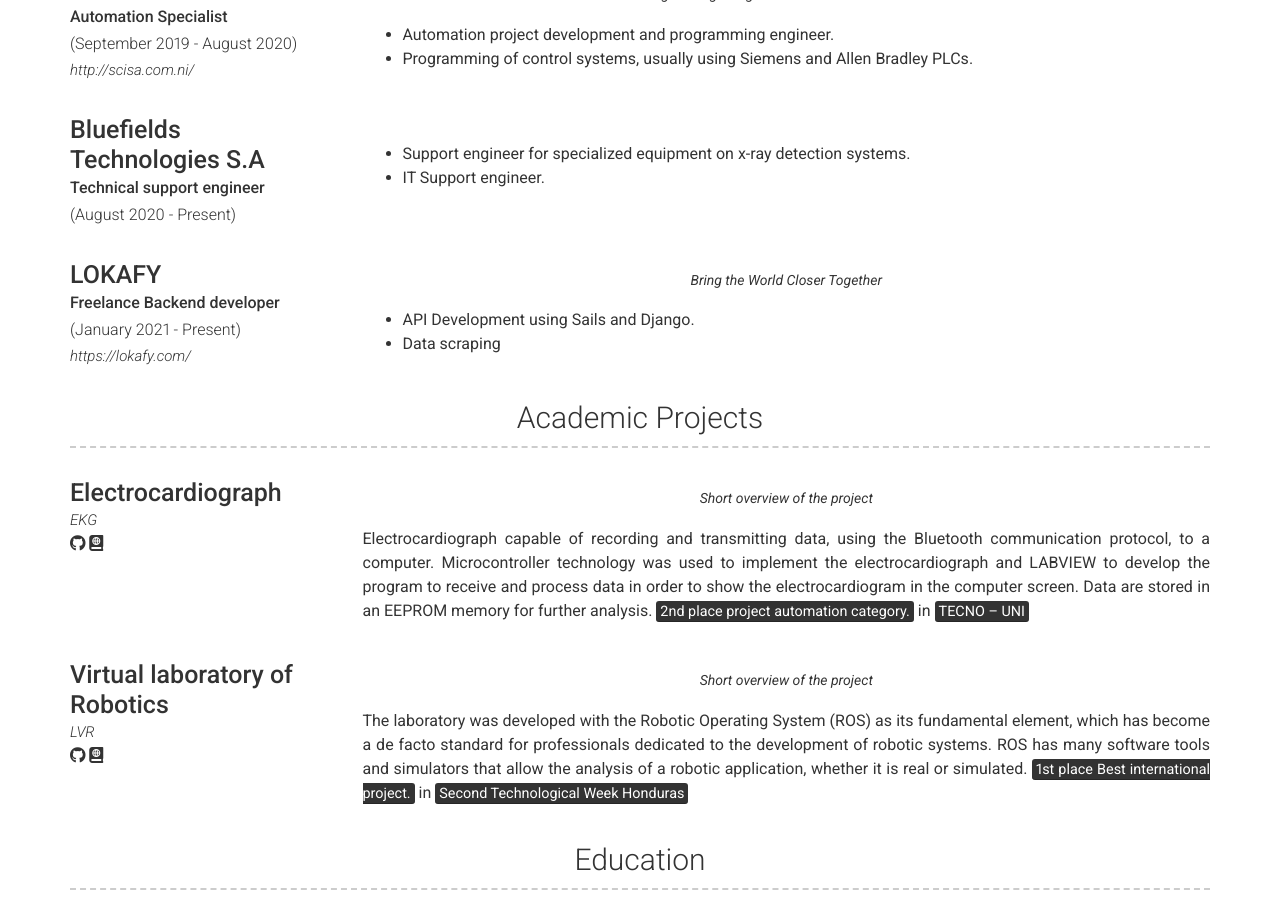
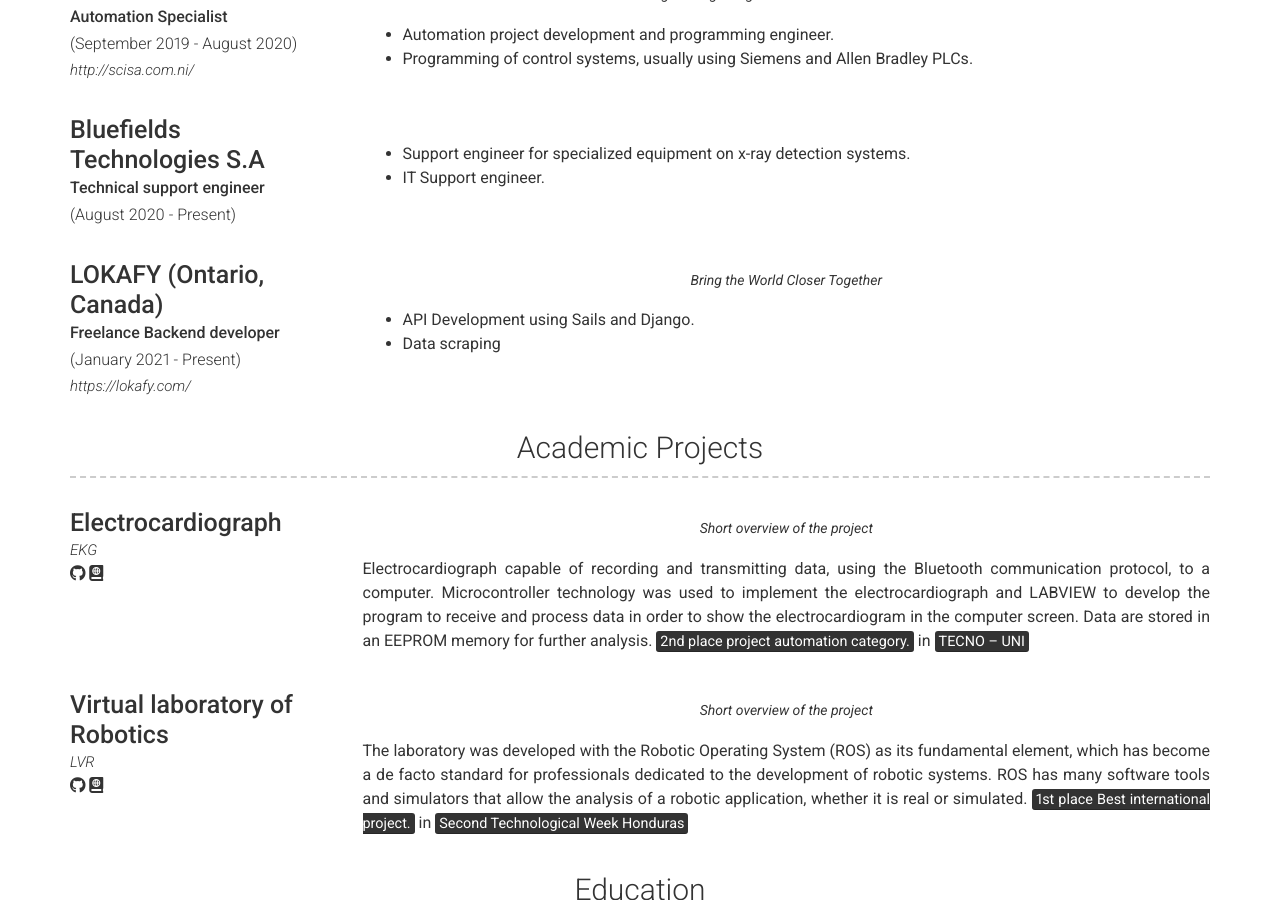
Before and after one commit to myalfred03/myalfred03.github.io, a Jekyll site: the page built from index.md, in a window 1280 px wide and 900 px high, scrolled down 1508 px. Built offline with Jekyll 4.4.1, drawn with Linux system fonts in a browser that asks for light colours; nearby versions of some CDN libraries.

Commit message:
Update _config.yml

```diff
--- a/_config.yml
+++ b/_config.yml
@@ -98,7 +98,7 @@ content:
           - Support engineer for specialized equipment on x-ray detection systems.
           - IT Support engineer.
       - layout: left
-        title: LOKAFY
+        title: LOKAFY (Ontario, Canada)
         sub_title: Freelance Backend developer
         caption: (January 2021 - Present)
         link: https://lokafy.com/
```
